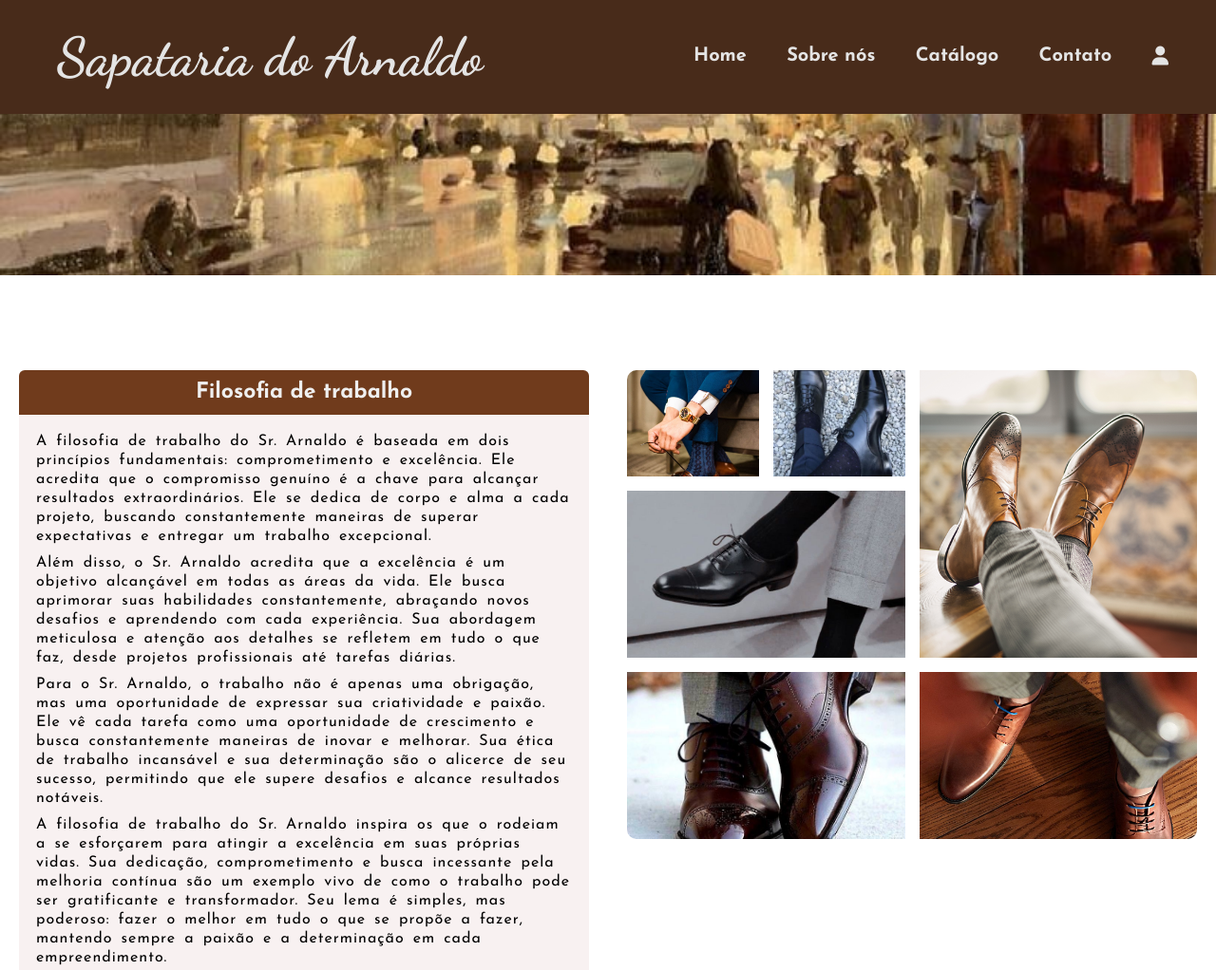
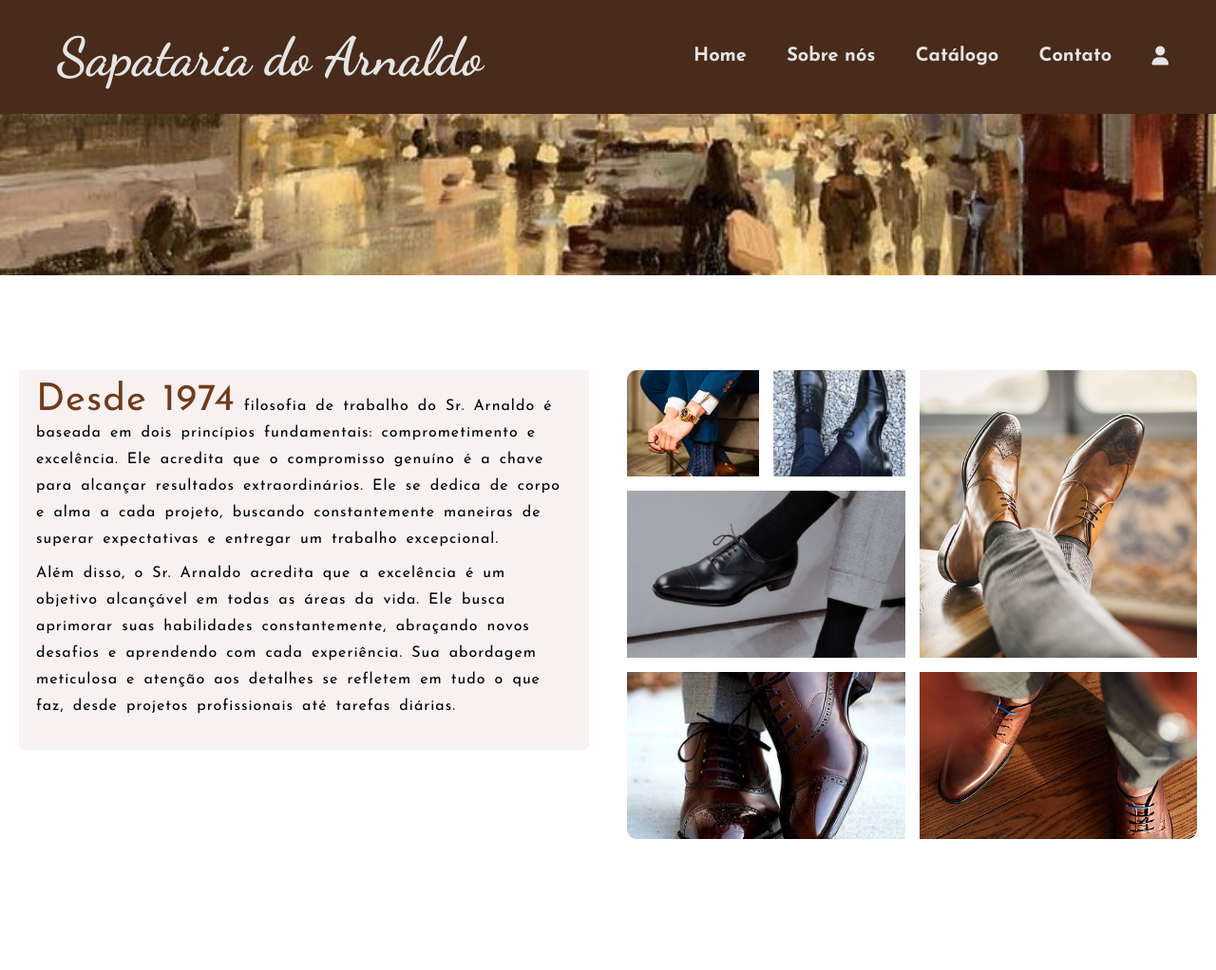
Before and after one commit to 2023-senai-sp-ford-enter/blueCase-sapataria-arnaldo, a plain HTML site: page index.html in a window 1280 px wide. Shown: the top 1022 px of the page at 95% size. Drawn offline with Linux system fonts and the light colour scheme.

Commit message:
Alterando estilo do texto da página home

```diff
--- a/css/style.css
+++ b/css/style.css
@@ -127,15 +127,9 @@ body {
     justify-content: space-around;
 }
 
-.philosophy-text {
-    width: 600px;
-    height: 400px;
-    margin-top: 100px;
-}
-
 .philosophy-text .philosophy-title {
+    padding: 12px;
     text-align: center;
-    padding: 12px;
     font-size: 23px;
     border-radius: 6px 6px 0 0;
     background-color: var(--color-primary);
@@ -143,15 +137,22 @@ body {
 }
 
 .philosophy-about {
-    margin: 0 0 14px 0;
+    width: 600px;
+    height: 400px;
+    margin: 100px 0 14px 0;
     padding: 18px;
     border-radius: 0 0 6px 6px;
     background-color: #F8F1F1;
 }
 
+.philosophy-about .data {
+    font-size: 40px;
+    color: var(--color-primary);
+}
+
 .philosophy-about p {
     margin-bottom: 8px;
-    line-height: 20px;
+    line-height: 28px;
     word-spacing: 3px;
     letter-spacing: 1px;
 }
@@ -266,10 +267,10 @@ body {
 
 
 .about-text {
+    display: flex;
+    justify-content: space-evenly;
     width: 100%;
     height: auto;
-    display: flex;
-    justify-content: space-evenly;
     margin: 80px 0 -70px 0;
 }
 
--- a/index.html
+++ b/index.html
@@ -47,25 +47,16 @@
         <section class="philosophy-section-main">
             <img class="banner-ctlg" src="img/city.jpg" alt="Banner ilustrativo da página de login">
 
-            <div class="philosophy-section  ">
+            <div class="philosophy-section ">
                 <div class="philosophy-text">
-                    <h1 class="philosophy-title">Filosofia de trabalho</h1>
 
                     <div class="philosophy-about">
                         <p>
-                            A filosofia de trabalho do Sr. Arnaldo é baseada em dois princípios fundamentais: comprometimento e excelência. Ele acredita que o compromisso genuíno é a chave para alcançar resultados extraordinários. Ele se dedica de corpo e alma a cada projeto, buscando constantemente maneiras de superar expectativas e entregar um trabalho excepcional.
+                            <span class="data">Desde 1974</span> filosofia de trabalho do Sr. Arnaldo é baseada em dois princípios fundamentais: comprometimento e excelência. Ele acredita que o compromisso genuíno é a chave para alcançar resultados extraordinários. Ele se dedica de corpo e alma a cada projeto, buscando constantemente maneiras de superar expectativas e entregar um trabalho excepcional.
                         </p>
 
                         <p>
                             Além disso, o Sr. Arnaldo acredita que a excelência é um objetivo alcançável em todas as áreas da vida. Ele busca aprimorar suas habilidades constantemente, abraçando novos desafios e aprendendo com cada experiência. Sua abordagem meticulosa e atenção aos detalhes se refletem em tudo o que faz, desde projetos profissionais até tarefas diárias.
-                        </p>
-
-                        <p>
-                            Para o Sr. Arnaldo, o trabalho não é apenas uma obrigação, mas uma oportunidade de expressar sua criatividade e paixão. Ele vê cada tarefa como uma oportunidade de crescimento e busca constantemente maneiras de inovar e melhorar. Sua ética de trabalho incansável e sua determinação são o alicerce de seu sucesso, permitindo que ele supere desafios e alcance resultados notáveis.
-                        </p>
-
-                        <p>
-                            A filosofia de trabalho do Sr. Arnaldo inspira os que o rodeiam a se esforçarem para atingir a excelência em suas próprias vidas. Sua dedicação, comprometimento e busca incessante pela melhoria contínua são um exemplo vivo de como o trabalho pode ser gratificante e transformador. Seu lema é simples, mas poderoso: fazer o melhor em tudo o que se propõe a fazer, mantendo sempre a paixão e a determinação em cada empreendimento.
                         </p>
                     </div>
                 </div>
```
